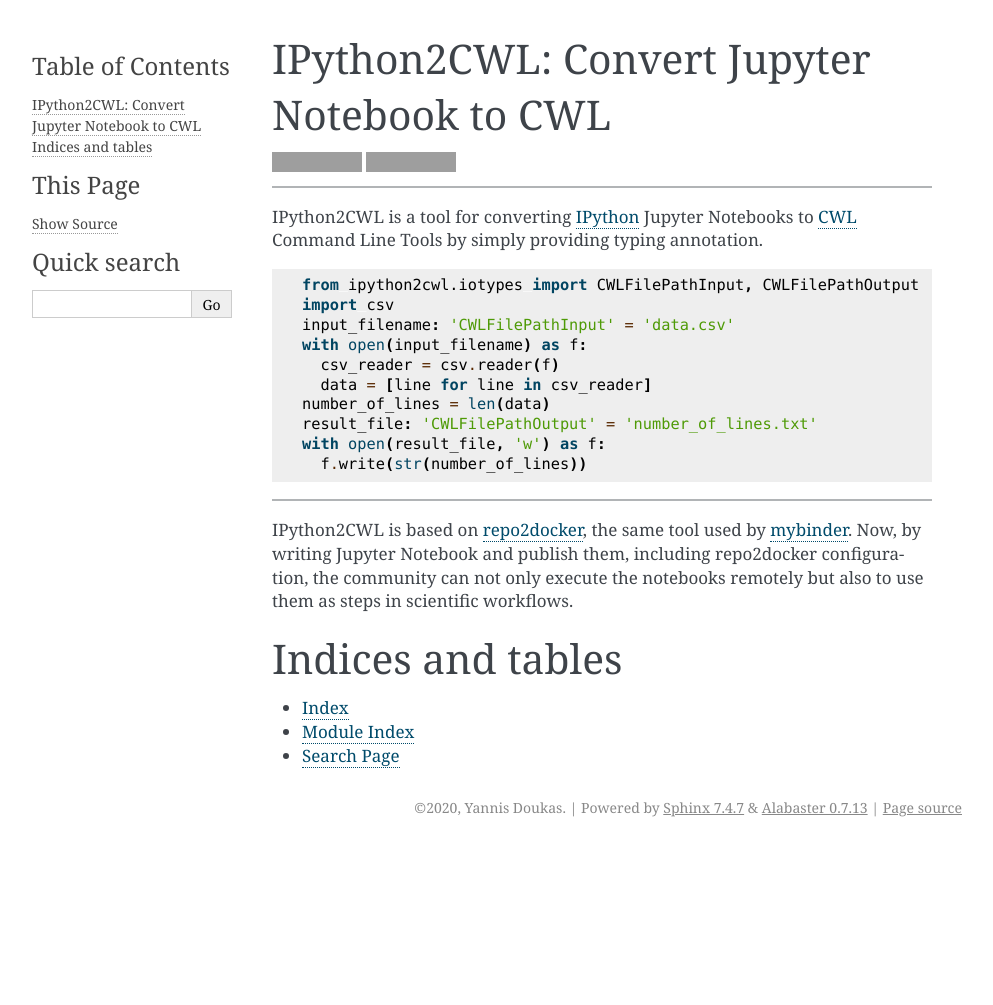
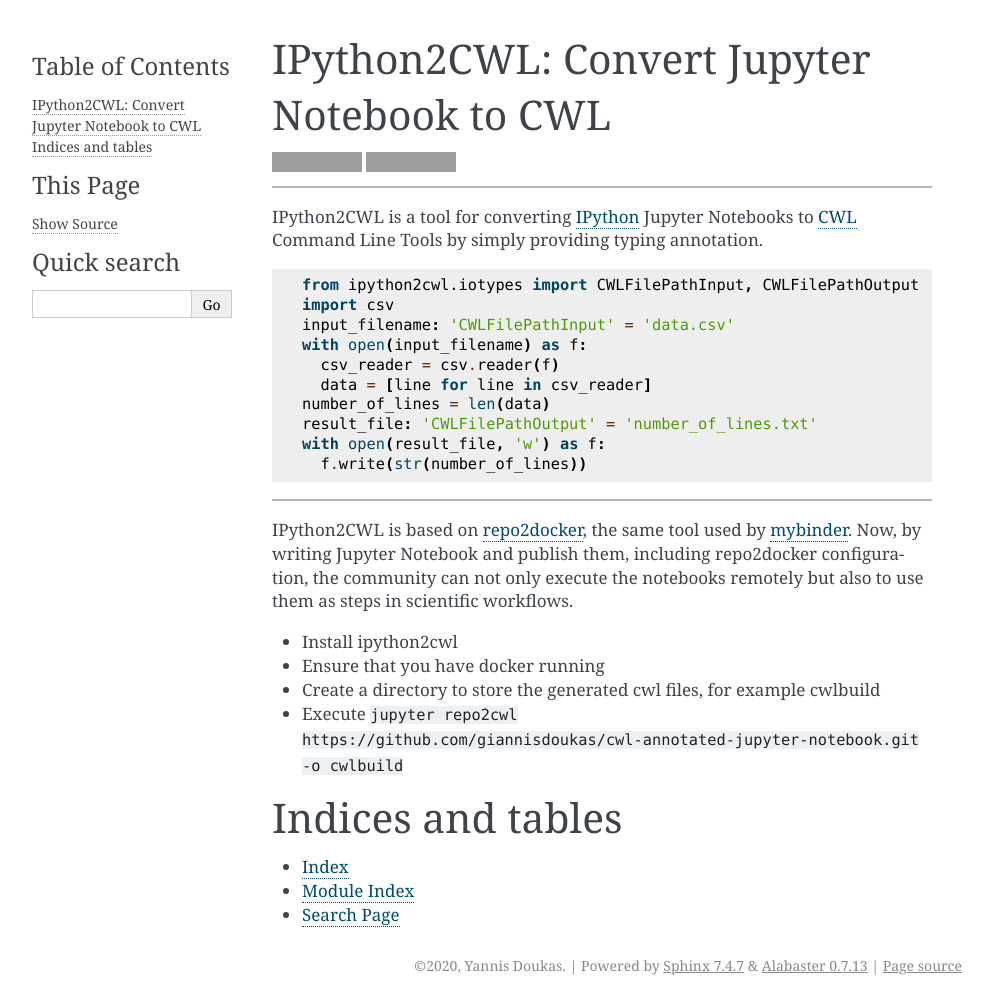
Before and after one commit to common-workflow-lab/ipython2cwl, a Sphinx documentation site: the page built from docs/index.rst, in a window 1280 px wide. Shown: the whole page, without its empty margins (148-1141 px from the left). Built offline with Sphinx 7.4.7, drawn with Linux system fonts in a browser that asks for light colours; before the commit the page ends 900 px from its top, so only the background shows below that; grey boxes are pictures that could not be loaded.

Commit message:
update the docs

```diff
--- a/docs/index.rst
+++ b/docs/index.rst
@@ -33,6 +33,11 @@
 configuration, the community can not only execute the notebooks remotely but also to use them as steps in scientific
 workflows.
 
+* Install ipython2cwl
+* Ensure that you have docker running
+* Create a directory to store the generated cwl files, for example cwlbuild
+* Execute :code:`jupyter repo2cwl https://github.com/giannisdoukas/cwl-annotated-jupyter-notebook.git -o cwlbuild`
+
 Indices and tables
 ==================
 
```
